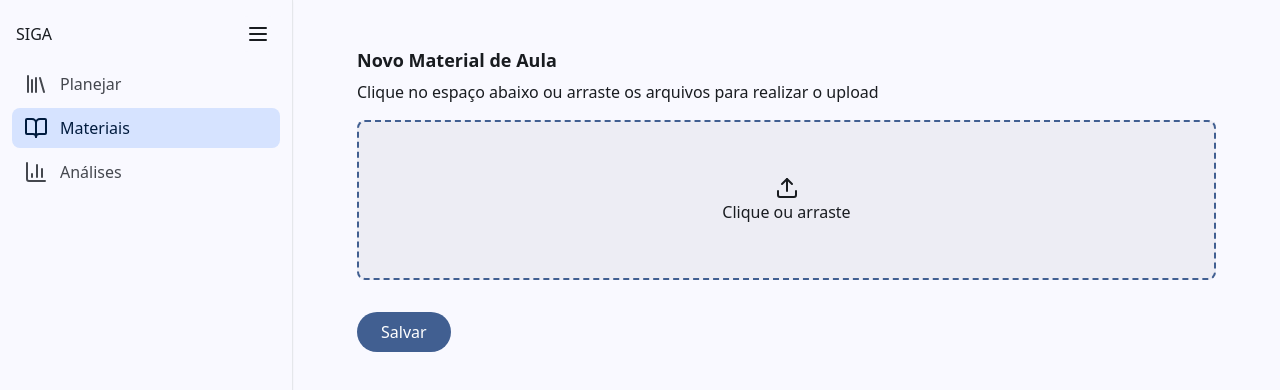
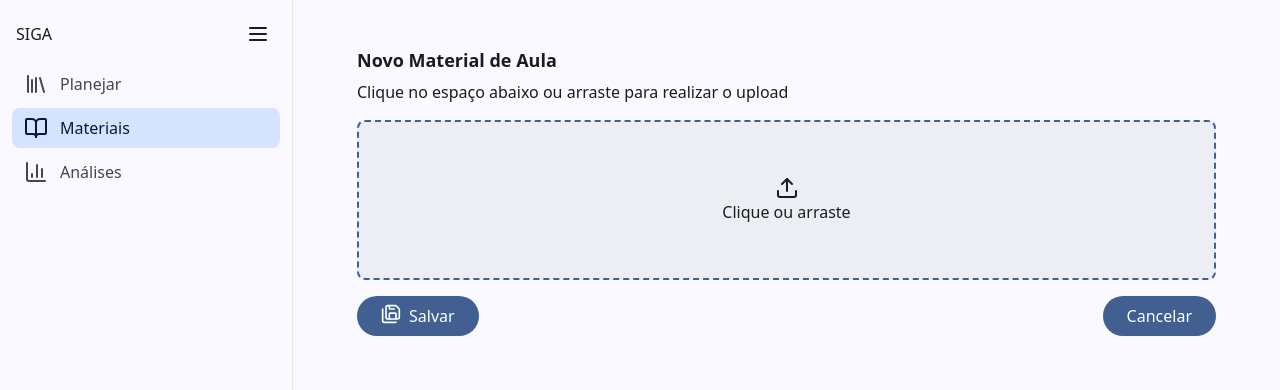
Before and after one commit to gabrielwbenatti/siga-fatec, a React (Vite) app in the folder frontend/: page /home/materials/create in a window 1280 px wide. Shown: the top 390 px of the page. Built offline with nearby package versions, Linux system fonts and the light colour scheme.

Commit message:
adicionado componentes as telas

```diff
--- a/frontend/src/components/common/SigaTitleBar.tsx
+++ b/frontend/src/components/common/SigaTitleBar.tsx
@@ -11,8 +11,12 @@ function SigaTitleBar({ ...props }: SigaTitleBarProps) {
         {...props}
         className={`flex h-10 items-center justify-between ${props.className}`}
       >
-        {props.title && <h1 className="text-lg font-bold">{props.title}</h1>}
-        {props.children && props.children}
+        {props.title && (
+          <h1 className="text-lg flex-1 font-bold line-clamp-1">
+            {props.title}
+          </h1>
+        )}
+        {props.children}
       </div>
     </>
   );
--- /dev/null
+++ b/frontend/src/components/common/wrapper/SigaWrapper.tsx
@@ -0,0 +1,13 @@
+import { HTMLAttributes } from "react";
+
+interface SigaRowWrapperProps extends HTMLAttributes<HTMLDivElement> {}
+
+function SigaWrapper({ ...props }: SigaRowWrapperProps) {
+  return (
+    <>
+      <div {...props}>{props.children}</div>
+    </>
+  );
+}
+
+export default SigaWrapper;
--- a/frontend/src/pages/Home/Materials/Create.tsx
+++ b/frontend/src/pages/Home/Materials/Create.tsx
@@ -6,6 +6,8 @@ import SigaListItem from "../../../components/common/SigaListItem";
 import SigaButton from "../../../components/common/SigaButton";
 import { useNavigate } from "react-router-dom";
 import SigaDropzone from "../components/SigaDropzone";
+import { SaveAll } from "lucide-react";
+import SigaWrapper from "../../../components/common/wrapper/SigaWrapper";
 
 function MaterialCreatePage() {
   const [uploadedFiles, setUploadedFiles] = useState<File[]>([]);
@@ -29,6 +31,7 @@ function MaterialCreatePage() {
       <ContentWrapper>
         <SigaDropzone onFilesSelected={handleSelectedFiles} />
 
+        {uploadedFiles.length > 0 && (
           <SigaListWrapper>
             {uploadedFiles.map((file, index) => (
               <SigaListItem key={index}>
@@ -36,8 +39,15 @@ function MaterialCreatePage() {
               </SigaListItem>
             ))}
           </SigaListWrapper>
+        )}
 
-        <SigaButton onClick={handleOnClick}>Salvar</SigaButton>
+        <SigaWrapper className="flex w-full justify-between">
+          <SigaButton onClick={handleOnClick}>
+            <SaveAll size={20} /> Salvar
+          </SigaButton>
+
+          <SigaButton onClick={handleOnClick}>Cancelar</SigaButton>
+        </SigaWrapper>
       </ContentWrapper>
     </>
   );
--- a/frontend/src/pages/Home/Materials/index.tsx
+++ b/frontend/src/pages/Home/Materials/index.tsx
@@ -1,4 +1,4 @@
-import { StickyNote } from "lucide-react";
+import { LucidePlus, StickyNote } from "lucide-react";
 import SigaListItem from "../../../components/common/SigaListItem";
 import SigaListWrapper from "../../../components/common/wrapper/SigaListWrapper";
 import SigaButton from "../../../components/common/SigaButton";
@@ -26,8 +26,11 @@ function MaterialsPage() {
     <>
       <ContentWrapper>
         <SigaTitleBar title="IRC100 - Laboratório de Redes">
-          <SigaButton onClick={handleNewButtonClick}>Novo Arquivo</SigaButton>
+          <SigaButton onClick={handleNewButtonClick}>
+            <LucidePlus size={20} /> Novo
+          </SigaButton>
         </SigaTitleBar>
+
         <SigaListWrapper showCount>
           {items.map((item, index) => (
             <SigaListItem key={index}>
--- a/frontend/src/pages/Home/Planning/index.tsx
+++ b/frontend/src/pages/Home/Planning/index.tsx
@@ -3,6 +3,7 @@ import SigaListItem from "../../../components/common/SigaListItem";
 import SigaListWrapper from "../../../components/common/wrapper/SigaListWrapper";
 import SigaTitleBar from "../../../components/common/SigaTitleBar";
 import ContentWrapper from "../../../components/common/wrapper/SigaContentWrapper";
+import { LucidePlus } from "lucide-react";
 
 function PlanningPage() {
   const items = [
@@ -32,7 +33,9 @@ function PlanningPage() {
     <>
       <ContentWrapper>
         <SigaTitleBar title="IRC100 - Laboratório de Redes">
-          <SigaButton>Novo Planejamento</SigaButton>
+          <SigaButton>
+            <LucidePlus size={20} /> Novo
+          </SigaButton>
         </SigaTitleBar>
 
         <SigaListWrapper showCount>
@@ -40,8 +43,10 @@ function PlanningPage() {
             <SigaListItem key={index}>
               <div className="flex flex-col">
                 <span className="text-sm">{item.data}</span>
-                <h3 className="font-semibold text-lg">{item.title}</h3>
-                <span>{item.desc}</span>
+                <h3 className="font-semibold text-lg line-clamp-2">
+                  {item.title}
+                </h3>
+                <span className="line-clamp-2">{item.desc}</span>
               </div>
             </SigaListItem>
           ))}
--- a/frontend/src/pages/Home/components/SigaDropzone.tsx
+++ b/frontend/src/pages/Home/components/SigaDropzone.tsx
@@ -3,10 +3,14 @@ import { useState } from "react";
 import { useDropzone } from "react-dropzone";
 
 interface SigaDropzoneProps {
+  paragraphText?: string;
   onFilesSelected: (files: File[]) => void;
 }
 
-function SigaDropzone({ onFilesSelected }: SigaDropzoneProps) {
+function SigaDropzone({
+  paragraphText = "Clique no espaço abaixo ou arraste para realizar o upload",
+  onFilesSelected,
+}: SigaDropzoneProps) {
   const [files, setFiles] = useState<File[]>([]);
 
   const { getRootProps, getInputProps } = useDropzone({
@@ -19,9 +23,7 @@ function SigaDropzone({ onFilesSelected }: SigaDropzoneProps) {
   return (
     <>
       <div className="flex flex-col">
-        <p className="mb-4">
-          Clique no espaço abaixo ou arraste os arquivos para realizar o upload
-        </p>
+        <p className="mb-4">{paragraphText}</p>
 
         <div
           {...getRootProps({
--- a/frontend/src/routes/index.tsx
+++ b/frontend/src/routes/index.tsx
@@ -1,4 +1,4 @@
-import { createBrowserRouter, RouteObject } from "react-router-dom";
+import { createBrowserRouter } from "react-router-dom";
 import LoginPage from "../pages/Login";
 import HomePage from "../pages/Home";
 import MaterialsPage from "../pages/Home/Materials";
--- a/frontend/src/types/props.tsx
+++ b/frontend/src/types/props.tsx
@@ -1,5 +1,7 @@
+import { ReactNode } from "react";
+
 export interface JsxChildrenProps {
   key?: string | number | undefined;
   className?: string | undefined;
-  children?: JSX.Element | JSX.Element[] | string;
+  children?: ReactNode;
 }
```
Lines whose indentation alone changed are shown as unchanged.
